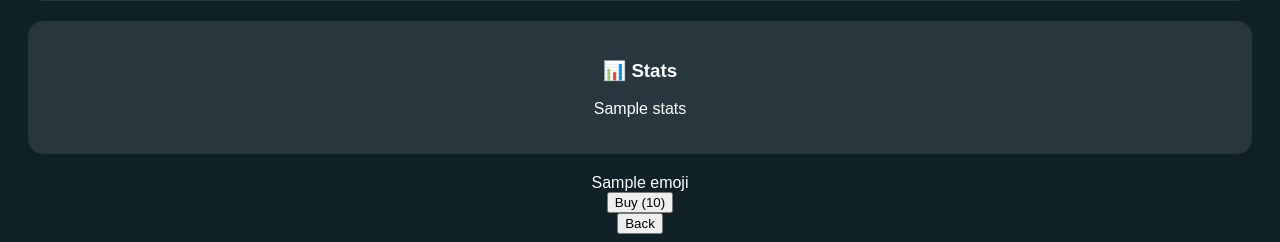
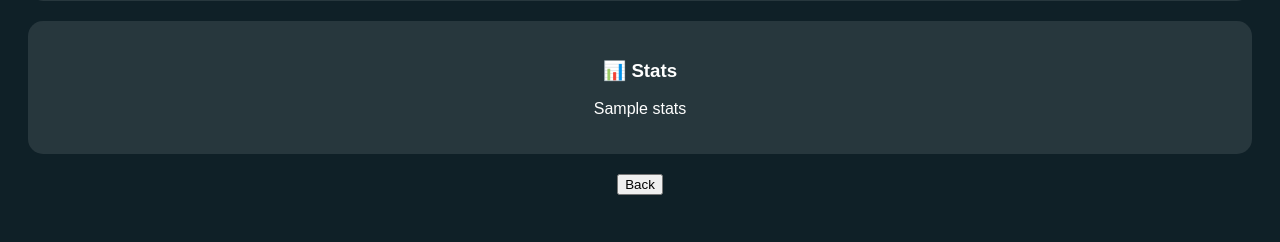
Before and after one commit to pihu098/cyber-safety-app, a Flask app: template templates/profile.html in a window 1280 px wide. Shown: the part 882-1124 px from the top of the page. After the commit the page ends 1077 px from the top, so only its background shows below. Run offline with Flask 3, Linux system fonts and the light colour scheme; the template is opened without the code that fills it: most values are stand-ins (such as "Sample title", 1, 10 or a date in 2020).

Commit message:
Update profile.html

```diff
--- a/templates/profile.html
+++ b/templates/profile.html
@@ -100,25 +100,7 @@ function selectChar(emoji){
     <p>{{stats}}</p>
 </div>
 
-<div id="charShop" class="char-shop">
 
-    {% for c in characters %}
-    <div class="char-card">
-
-        <div class="emoji">{{c.emoji}}</div>
-
-        {% if c.emoji in owned %}
-            <button class="use-btn">Use</button>
-        {% else %}
-            <button onclick="buyChar('{{c.emoji}}', {{c.cost}})">
-                Buy ({{c.cost}})
-            </button>
-        {% endif %}
-
-    </div>
-    {% endfor %}
-
-</div>
 
 <a href="/home"><button>Back</button></a>
 
```
